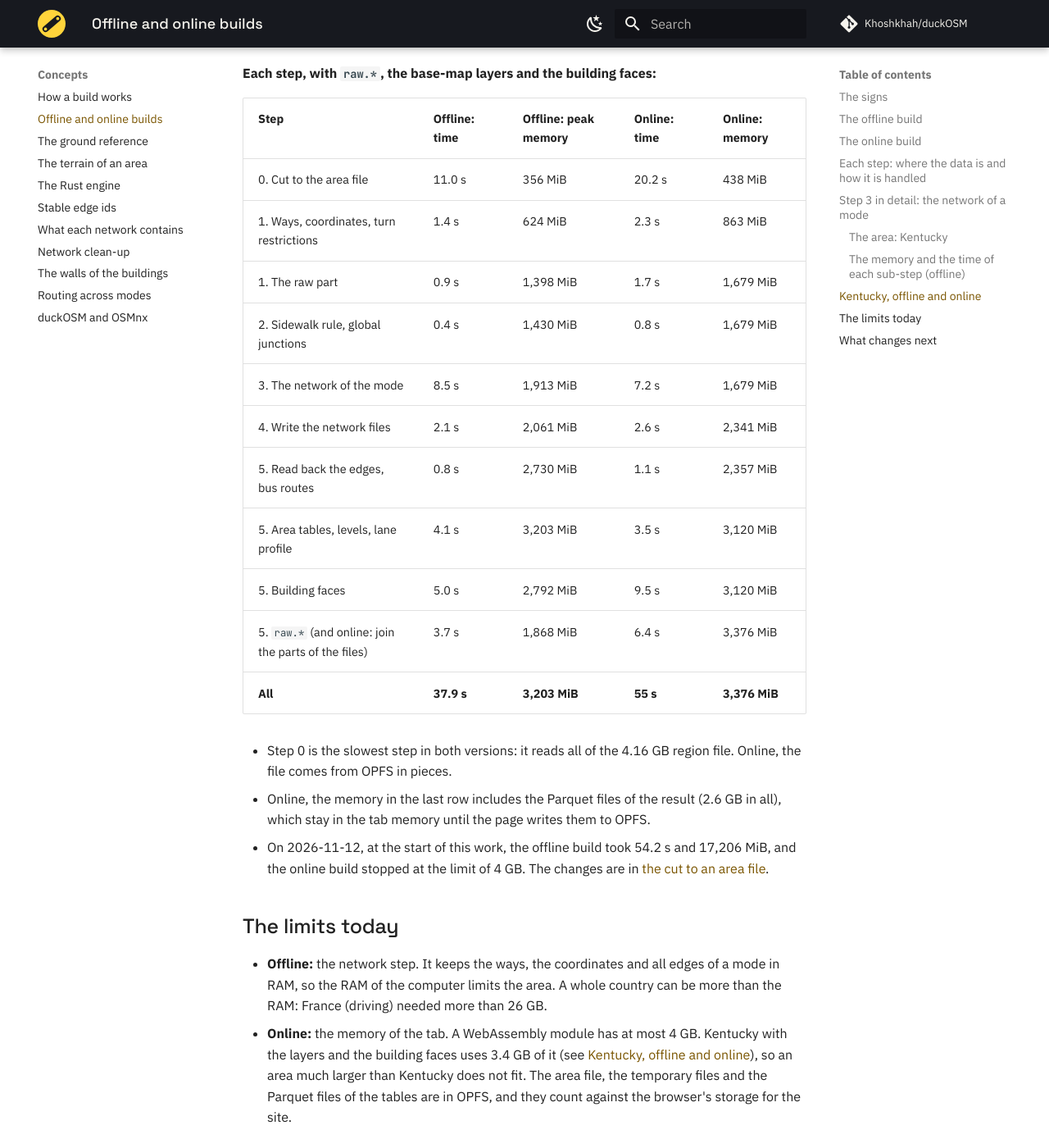
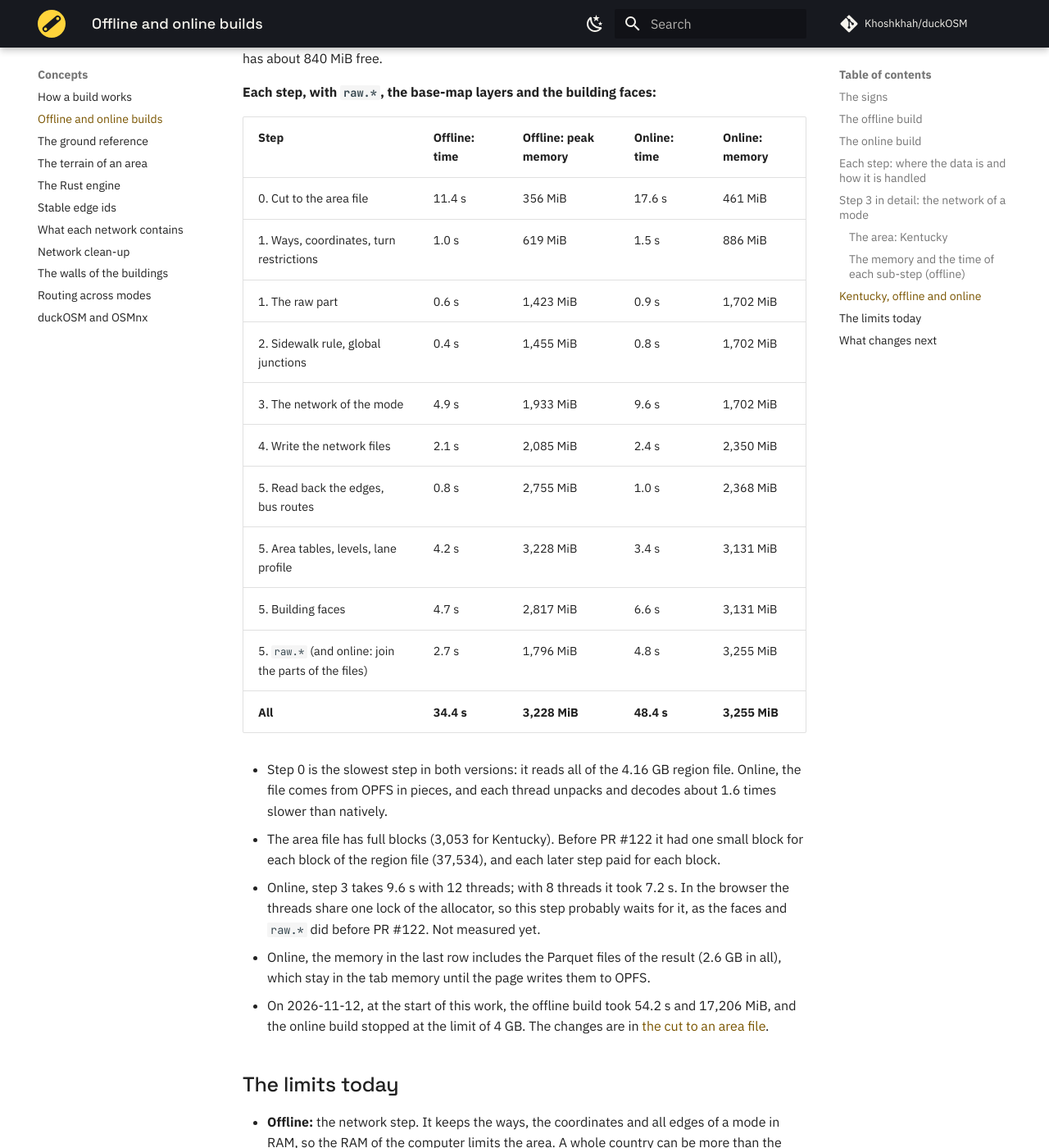
Before and after one commit to Khoshkhah/duckOSM, an MkDocs documentation site: the page built from docs/concepts/offline-online.md, in a window 1280 px wide and 1400 px high, scrolled down 13758 px. Shown: the whole window at 82% size. Built offline with MkDocs 1.6.1 and Material for MkDocs 9.7.7, drawn with Linux system fonts in a browser that asks for light colours; comment, search, counter and statistics services are not loaded; some of the changed text lies outside the part shown.

Commit message:
Docs: Kentucky offline and online after full blocks and 12 threads
Co-Authored-By: Claude Opus 5.5 <noreply@anthropic.com>

```diff
--- a/docs/concepts/offline-online.md
+++ b/docs/concepts/offline-online.md
@@ -226,43 +226,47 @@ the edges. The edges are the largest part, so the next work moves them to storag
 
 ## Kentucky, offline and online
 
-The same engine (duckOSM `main` of 2026-11-12) builds the same area offline and online. Both versions give the same
-rows.
+The same engine (duckOSM `main` of 2026-11-12, after PR #122) builds the same area offline and online. Both versions
+give the same rows.
 
 | How it was measured | |
 |---|---|
 | Computer | Mac mini (Mac18,5): Apple M6 chip, 12 cores, 16 GB memory, internal SSD, macOS 27.2 |
 | Input | Kentucky cut from `us-south-latest.osm.pbf` (Geofabrik, 4.16 GB) with Geofabrik's border of the state, driving mode: 2,224,823 edges. This cut keeps each way with a node inside, whole, so it has more edges than `kentucky-latest.osm.pbf` |
 | Offline | `duckosm-rust us-south-latest.osm.pbf --boundary kentucky.geojson --modes driving --format geoparquet`, 12 threads, `cargo build --release --features heap-probe`. Memory: the peak of the Rust heap in the step. Time: the middle value of three runs |
-| Online | duckOSM Studio in Chromium (Playwright), 8 threads, the area file and the temporary files of the network in OPFS. Memory: the WebAssembly memory after the step. It never gets smaller, so it is the peak up to that step. Two runs: the memory was the same to 1 MiB, and the times were within 0.3 s |
+| Online | duckOSM Studio in Chromium (Playwright), 12 threads (the page uses the number of cores, at most 12), the area file and the temporary files of the network in OPFS. Memory: the WebAssembly memory after the step. It never gets smaller, so it is the peak up to that step. Two runs: the totals were the same to 0.1 s and the memory to 6 MiB |
 
 **The whole build:**
 
 | Kentucky, driving | Offline | Online |
 |---|---|---|
-| The network, area tables, levels and lane profile | 24.7 s, 2,161 MiB | 37.8 s, 2,126 MiB |
-| The same, with `raw.*`, the base-map layers and the building faces | 37.9 s, 3,203 MiB | 55 s, 3,376 MiB |
+| The network, area tables, levels and lane profile | 24.4 s, 2,161 MiB | 36.0 to 36.5 s, 2,130 MiB |
+| The same, with `raw.*`, the base-map layers and the building faces | 34.4 s, 3,228 MiB | 48.4 s, 3,255 MiB |
 
-A WebAssembly module can use at most 4 GB (4,096 MiB), so the online build with the layers has about 700 MiB free.
+A WebAssembly module can use at most 4 GB (4,096 MiB), so the online build with the layers has about 840 MiB free.
 
 **Each step, with `raw.*`, the base-map layers and the building faces:**
 
 | Step | Offline: time | Offline: peak memory | Online: time | Online: memory |
 |---|---|---|---|---|
-| 0. Cut to the area file | 11.0 s | 356 MiB | 20.2 s | 438 MiB |
-| 1. Ways, coordinates, turn restrictions | 1.4 s | 624 MiB | 2.3 s | 863 MiB |
-| 1. The raw part | 0.9 s | 1,398 MiB | 1.7 s | 1,679 MiB |
-| 2. Sidewalk rule, global junctions | 0.4 s | 1,430 MiB | 0.8 s | 1,679 MiB |
-| 3. The network of the mode | 8.5 s | 1,913 MiB | 7.2 s | 1,679 MiB |
-| 4. Write the network files | 2.1 s | 2,061 MiB | 2.6 s | 2,341 MiB |
-| 5. Read back the edges, bus routes | 0.8 s | 2,730 MiB | 1.1 s | 2,357 MiB |
-| 5. Area tables, levels, lane profile | 4.1 s | 3,203 MiB | 3.5 s | 3,120 MiB |
-| 5. Building faces | 5.0 s | 2,792 MiB | 9.5 s | 3,120 MiB |
-| 5. `raw.*` (and online: join the parts of the files) | 3.7 s | 1,868 MiB | 6.4 s | 3,376 MiB |
-| **All** | **37.9 s** | **3,203 MiB** | **55 s** | **3,376 MiB** |
+| 0. Cut to the area file | 11.4 s | 356 MiB | 17.6 s | 461 MiB |
+| 1. Ways, coordinates, turn restrictions | 1.0 s | 619 MiB | 1.5 s | 886 MiB |
+| 1. The raw part | 0.6 s | 1,423 MiB | 0.9 s | 1,702 MiB |
+| 2. Sidewalk rule, global junctions | 0.4 s | 1,455 MiB | 0.8 s | 1,702 MiB |
+| 3. The network of the mode | 4.9 s | 1,933 MiB | 9.6 s | 1,702 MiB |
+| 4. Write the network files | 2.1 s | 2,085 MiB | 2.4 s | 2,350 MiB |
+| 5. Read back the edges, bus routes | 0.8 s | 2,755 MiB | 1.0 s | 2,368 MiB |
+| 5. Area tables, levels, lane profile | 4.2 s | 3,228 MiB | 3.4 s | 3,131 MiB |
+| 5. Building faces | 4.7 s | 2,817 MiB | 6.6 s | 3,131 MiB |
+| 5. `raw.*` (and online: join the parts of the files) | 2.7 s | 1,796 MiB | 4.8 s | 3,255 MiB |
+| **All** | **34.4 s** | **3,228 MiB** | **48.4 s** | **3,255 MiB** |
 
 - Step 0 is the slowest step in both versions: it reads all of the 4.16 GB region file. Online, the file comes from
-  OPFS in pieces.
+  OPFS in pieces, and each thread unpacks and decodes about 1.6 times slower than natively.
+- The area file has full blocks (3,053 for Kentucky). Before PR #122 it had one small block for each block of the region
+  file (37,534), and each later step paid for each block.
+- Online, step 3 takes 9.6 s with 12 threads; with 8 threads it took 7.2 s. In the browser the threads share one lock
+  of the allocator, so this step probably waits for it, as the faces and `raw.*` did before PR #122. Not measured yet.
 - Online, the memory in the last row includes the Parquet files of the result (2.6 GB in all), which stay in the tab
   memory until the page writes them to OPFS.
 - On 2026-11-12, at the start of this work, the offline build took 54.2 s and 17,206 MiB, and the online build
```
Also changed, not shown: other parts of docs/concepts/offline-online.md (+1 -1 lines).
